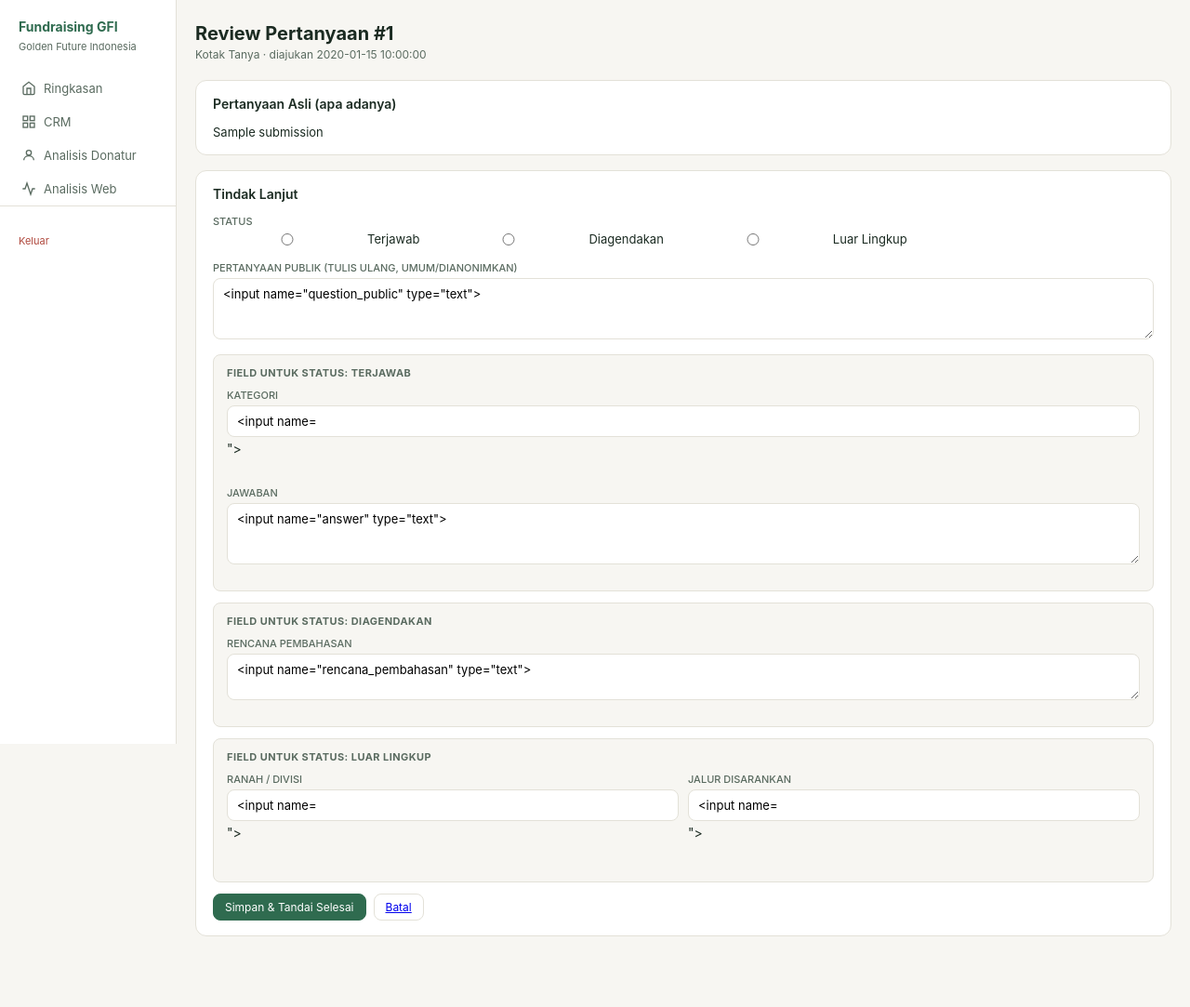
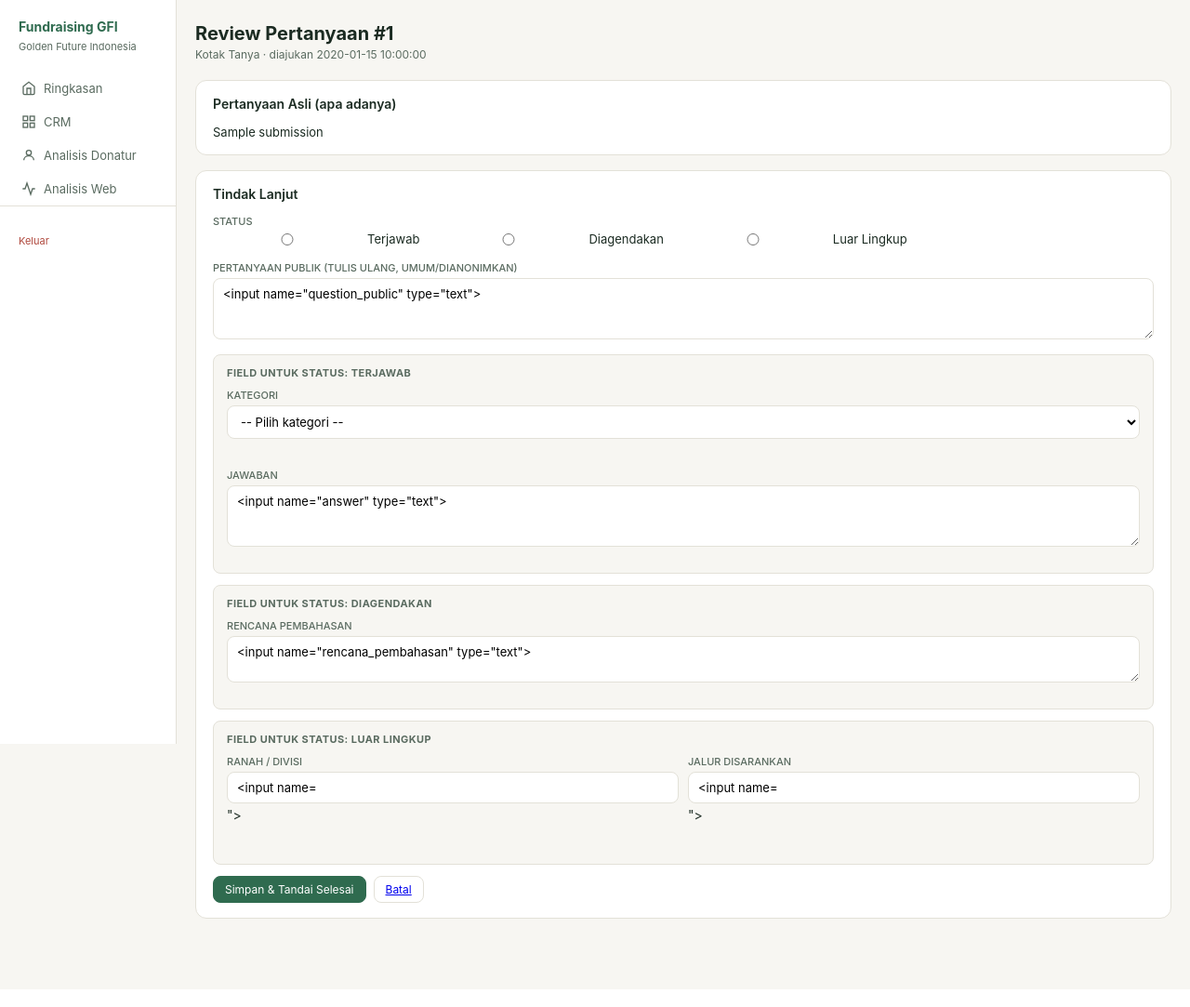
Before and after one commit to ssgoldenfuture-lab/fundraising-panel, a FastAPI app: template templates/faq_review_detail.html in a window 1280 px wide. Shown: the whole page at 93% size. Run offline with FastAPI, Linux system fonts and the light colour scheme; the template is opened without the code that fills it: most values are stand-ins (such as "Sample title", 1, 10 or a date in 2020); form fields are guessed from the names that the template uses.

Commit message:
fix: kategori jadi dropdown tetap (menyusul perubahan sebelumnya)

```diff
--- a/templates/faq_review_detail.html
+++ b/templates/faq_review_detail.html
@@ -15,6 +15,7 @@
 .form-group input,.form-group select,.form-group textarea{border:1px solid var(--line);border-radius:8px;padding:8px 10px;font-size:13px;font-family:inherit;min-width:160px;}
 .form-group input:focus,.form-group select:focus,.form-group textarea:focus{outline:none;border-color:var(--accent);}
 .form-group textarea{width:100%;resize:vertical;}
+.form-group select{width:100%;}
 .status-section{border:1px solid var(--line);border-radius:8px;padding:12px 14px;margin-bottom:12px;background:var(--bg);}
 .status-section h4{font-size:11px;font-weight:700;text-transform:uppercase;letter-spacing:.04em;color:var(--ink-soft);margin-bottom:10px;}
 .radio-row{display:flex;gap:16px;flex-wrap:wrap;}
@@ -54,7 +55,12 @@
     <div class="form-row">
       <div class="form-group" style="flex:1;min-width:200px;">
         <label>Kategori</label>
-        <input type="text" name="category" placeholder="mis. A. Terkait Website &amp; Platform Donasi" value="{{ form.category or '' }}">
+        <select name="category">
+          <option value="">-- Pilih kategori --</option>
+          {% for cat in categories %}
+          <option value="{{ cat }}" {% if form.category == cat %}selected{% endif %}>{{ cat }}</option>
+          {% endfor %}
+        </select>
       </div>
     </div>
     <div class="form-group">
```
